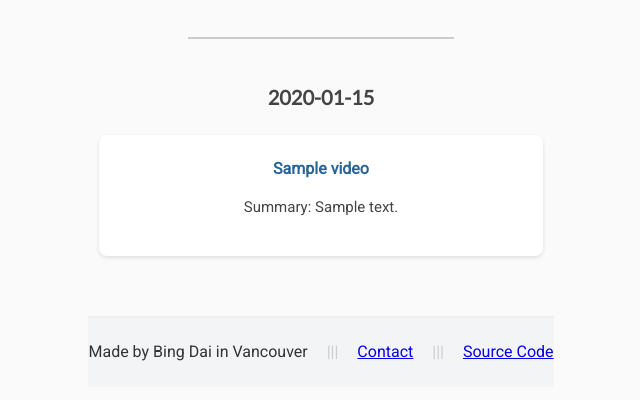
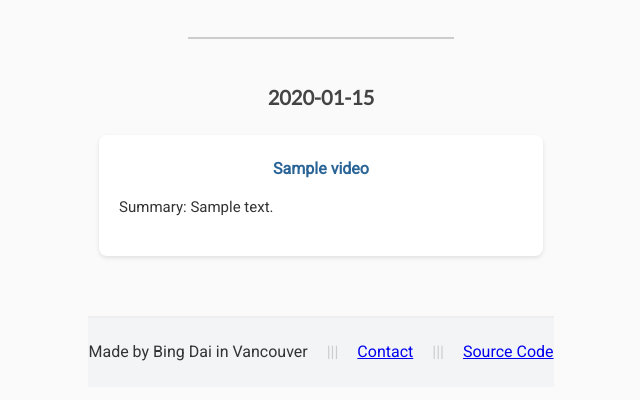
Before and after one commit to bingdai/summaryfeeds, a Flask app: template templates/index.html in a window 1280 px wide. Shown: the part 185-585 px from the top of the page, without its empty margins (319-959 px from the left). Run offline with Flask 3, Linux system fonts and the light colour scheme; the template is opened without the code that fills it: most values are stand-ins (such as "Sample title", 1, 10 or a date in 2020).

Commit message:
Refactor CSS styles for better alignment and readability

```diff
--- a/static/css/styles.css
+++ b/static/css/styles.css
@@ -88,7 +88,6 @@ li {
     border-radius: 8px;
     box-shadow: 0 2px 4px rgba(0,0,0,0.1); /* Subtle shadow for depth */
     transition: transform 0.2s; /* Smooth transition for hover effect */
-    text-align: center; /* Center-aligns the content of li */
 }
 
 /* ... rest of your CSS ... */
@@ -97,8 +96,10 @@ li a {
     color: #2a6496;
     text-decoration: none;
     font-weight: bold; /* Make links stand out more */
-    display: inline-block; /* This makes the text-align: center on li effective for the anchor */
     width: 100%; /* Ensures the link occupies the full width for better clickability */
+    display: block; /* Make the anchor tag behave as a block element */
+    text-align: center; /* Center-align the text of the anchor tag */
+    margin-bottom: 10px; /* Optional: Adds some space between the title and the summary */
 }
 
 li a:hover {
@@ -143,6 +144,7 @@ li a:hover {
 
 .video-summary {
     font-size: 15px; /* Larger for readability */
-    color: #444; /* Darker for contrast */
+    color: #333; /* Darker for contrast */
     margin-top: 10px;
+    text-align: left; /* Left-align the summary */
 }
```
